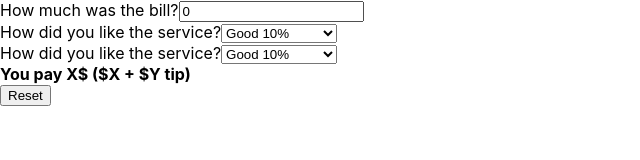
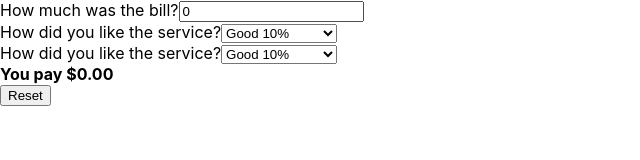
Before and after one commit to meljaszuk/react-tip-calculator, a React (Create React App) app: page / in a window 1280 px wide. Shown: the top 160 px of the page, without its empty margins (0-640 px from the left). Built offline with nearby package versions, Linux system fonts and the light colour scheme.

Commit message:
calculation added

```diff
--- a/src/App.js
+++ b/src/App.js
@@ -11,7 +11,7 @@ function App() {
       <BillAmount billAmount={billAmount} setBillAmount={setBillAmount} />
       <YourTip yourTip={yourTip} setYourTip={setYourTip}/>
       <OtherTip otherTip={otherTip} setOtherTip={setOtherTip} />
-      <FinalAmount />
+      <FinalAmount otherTip={otherTip} billAmount={billAmount}  yourTip={yourTip}/>
       <Button />
     </form>
   );
@@ -20,9 +20,8 @@ function App() {
 export default App;
 
 function BillAmount({ billAmount, setBillAmount }) {
-  const handleBillAmountChange = (event) => {
-    setBillAmount(event.target.value);
-    alert(event.target.value);
+  const handleBillAmountChange = (evnt) => {
+    setBillAmount(Number(evnt.target.value));
   };
 
   return (
@@ -43,8 +42,7 @@ function BillAmount({ billAmount, setBillAmount }) {
 
 function YourTip({ yourTip, setYourTip }) {
   const handleYourTipChange = (evnt) => {
-    setYourTip(evnt.target.value);
-    alert(evnt.target.value);
+    setYourTip(Number(evnt.target.value));
   }
 
   return (
@@ -68,8 +66,7 @@ function YourTip({ yourTip, setYourTip }) {
 
 function OtherTip({ otherTip, setOtherTip }) {
   const handleOtherTipChange = (evnt) => {
-    setOtherTip(evnt.target.value);
-    alert(evnt.target.value);
+    setOtherTip(Number(evnt.target.value));
   }
 
   return (
@@ -91,10 +88,12 @@ function OtherTip({ otherTip, setOtherTip }) {
   );
 }
 
-function FinalAmount() {
+function FinalAmount({billAmount, yourTip, otherTip}) {
+  const totalAmount = (billAmount + yourTip /100 * billAmount + otherTip/100 * billAmount).toFixed(2)
+
   return (
     <div>
-      <strong>You pay X$ ($X + $Y tip)</strong>
+      <strong>You pay ${totalAmount}</strong>
     </div>
   );
 }
```
